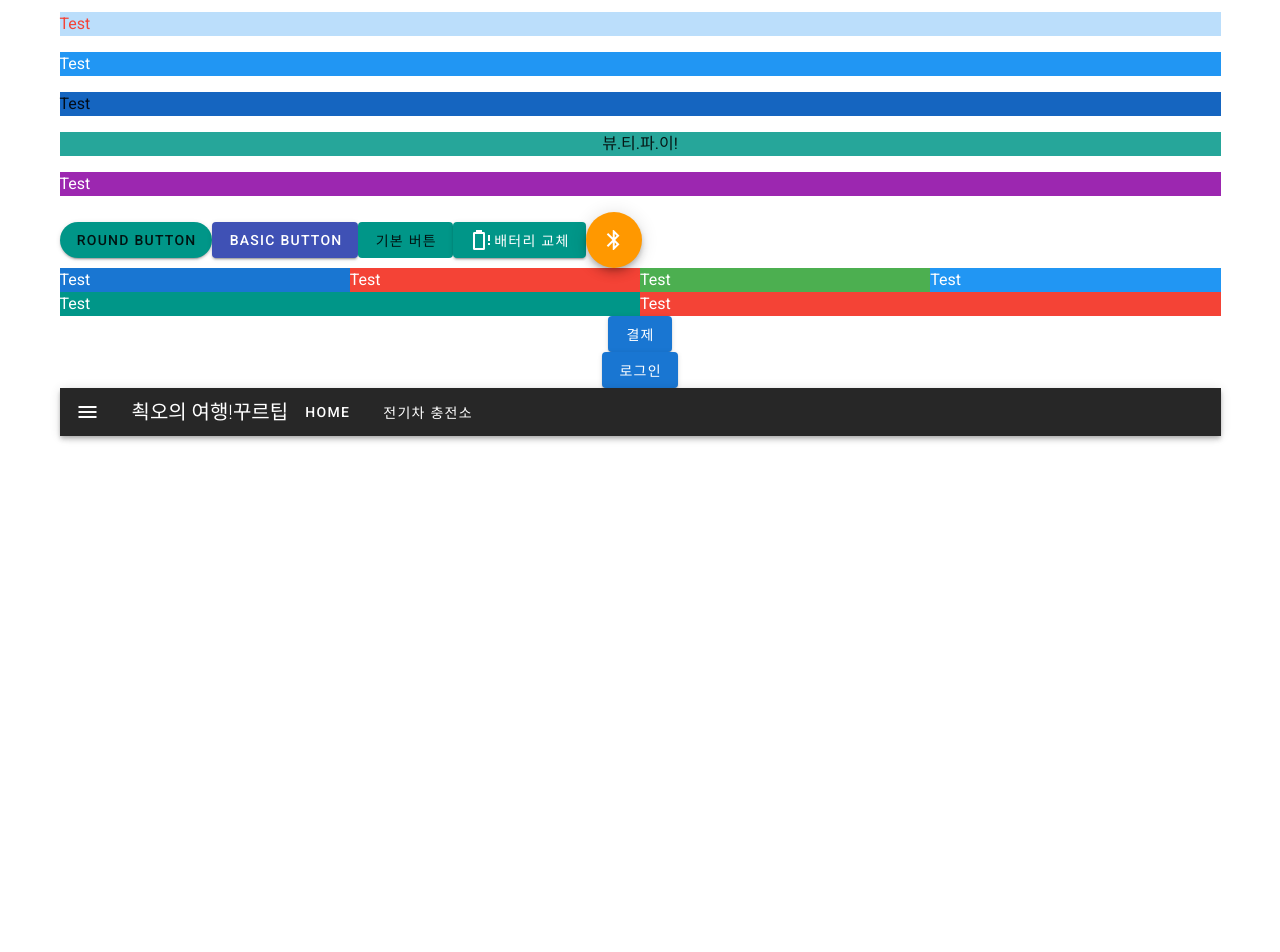
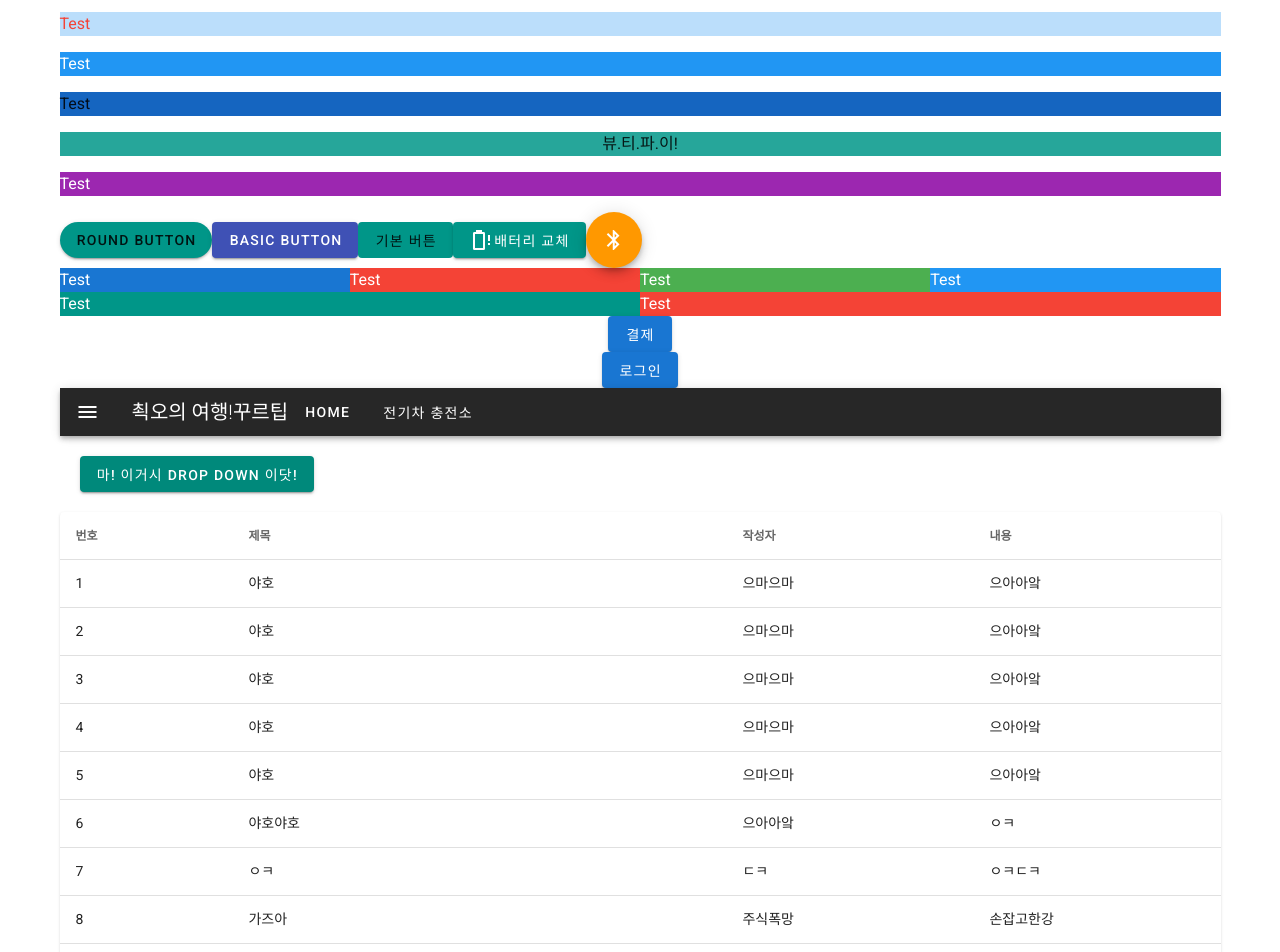
Before and after one commit to EDDI-WebAppAcademy/LectureNotes, a Vue app in the folder vue/frontend/: page /vuetify-taste in a window 1280 px wide. Shown: the top 952 px of the page. Before the commit the page ends 800 px from the top, so only its background shows below. Built offline with nearby package versions, Linux system fonts and the light colour scheme.

Commit message:
(55회차) Vuetify 기반 드롭다운 메뉴, 테이블

```diff
--- a/vue/frontend/src/views/vuetify/VuetifyTasteView.vue
+++ b/vue/frontend/src/views/vuetify/VuetifyTasteView.vue
@@ -135,6 +135,30 @@
         </v-list-item>
       </v-list>
     </v-navigation-drawer>
+
+    <div>
+      <v-menu offset-y>
+        <template v-slot:activator="{ on }">
+          <v-btn color="teal darken-1" class="white--text ma-5" v-on="on">
+            마! 이거시 Drop Down 이닷!
+          </v-btn>
+        </template>
+
+        <v-list>
+          <v-list-item v-for="(dropItem, index) in dropItems" :key="index" link>
+            <v-list-item-title>
+              {{ dropItem.title }}
+            </v-list-item-title>
+          </v-list-item>
+        </v-list>
+      </v-menu>
+    </div>
+
+    <v-data-table :headers="headerTitle"
+                  :items="contents"
+                  :items-per-page="10"
+                  class="elevation-1">
+    </v-data-table>
   </v-container>
 </template>
 
@@ -143,6 +167,29 @@ export default {
   name: "VuetifyTasteView",
   data () {
     return {
+      headerTitle: [
+        { text: '번호', value: 'boardNo', width: "70px" },
+        { text: '제목', value: 'title', width: "200px" },
+        { text: '작성자', value: 'writer', width: "100px" },
+        { text: '내용', value: 'content', width: "100px" },
+      ],
+      contents: [
+        { boardNo: 1, title: '야호', writer: '으마으마', content: '으아아앜' },
+        { boardNo: 2, title: '야호', writer: '으마으마', content: '으아아앜' },
+        { boardNo: 3, title: '야호', writer: '으마으마', content: '으아아앜' },
+        { boardNo: 4, title: '야호', writer: '으마으마', content: '으아아앜' },
+        { boardNo: 5, title: '야호', writer: '으마으마', content: '으아아앜' },
+        { boardNo: 6, title: '야호야호', writer: '으아아앜', content: 'ㅇㅋ' },
+        { boardNo: 7, title: 'ㅇㅋ', writer: 'ㄷㅋ', content: 'ㅇㅋㄷㅋ' },
+        { boardNo: 8, title: '가즈아', writer: '주식폭망', content: '손잡고한강' },
+        { boardNo: 9, title: '간드앗', writer: '폭등', content: '다같이손잡고' },
+        { boardNo: 10, title: '끝까지버틴다', writer: '존버는승리', content: '나락감' },
+        { boardNo: 11, title: '마포대교줄서라', writer: '한강어디', content: '주식 조짐' },
+        { boardNo: 12, title: '한강도만원', writer: '지금작살남', content: '어디가맛집' },
+        { boardNo: 13, title: '야호', writer: '으마으마', content: '으아아앜' },
+        { boardNo: 14, title: '야호', writer: '으마으마', content: '으아아앜' },
+        { boardNo: 15, title: '야호', writer: '으마으마', content: '으아아앜' },
+      ],
       name: '7박 8일 여행 코스!',
       email: '',
       password: '',
@@ -152,6 +199,12 @@ export default {
       links: [
         { icon: 'mdi-home', text: 'Home', name: 'home', route: '/' },
         { icon: 'mdi-ev-station', text: '전기차 충전소', name: 'home', route: '/' },
+      ],
+      dropItems: [
+        { title: '가즈아!!!!!' },
+        { title: '간드아!!!!!' },
+        { title: '고고싱!!!!!' },
+        { title: '달려ㅆ!!!!!' },
       ]
     }
   },
```
